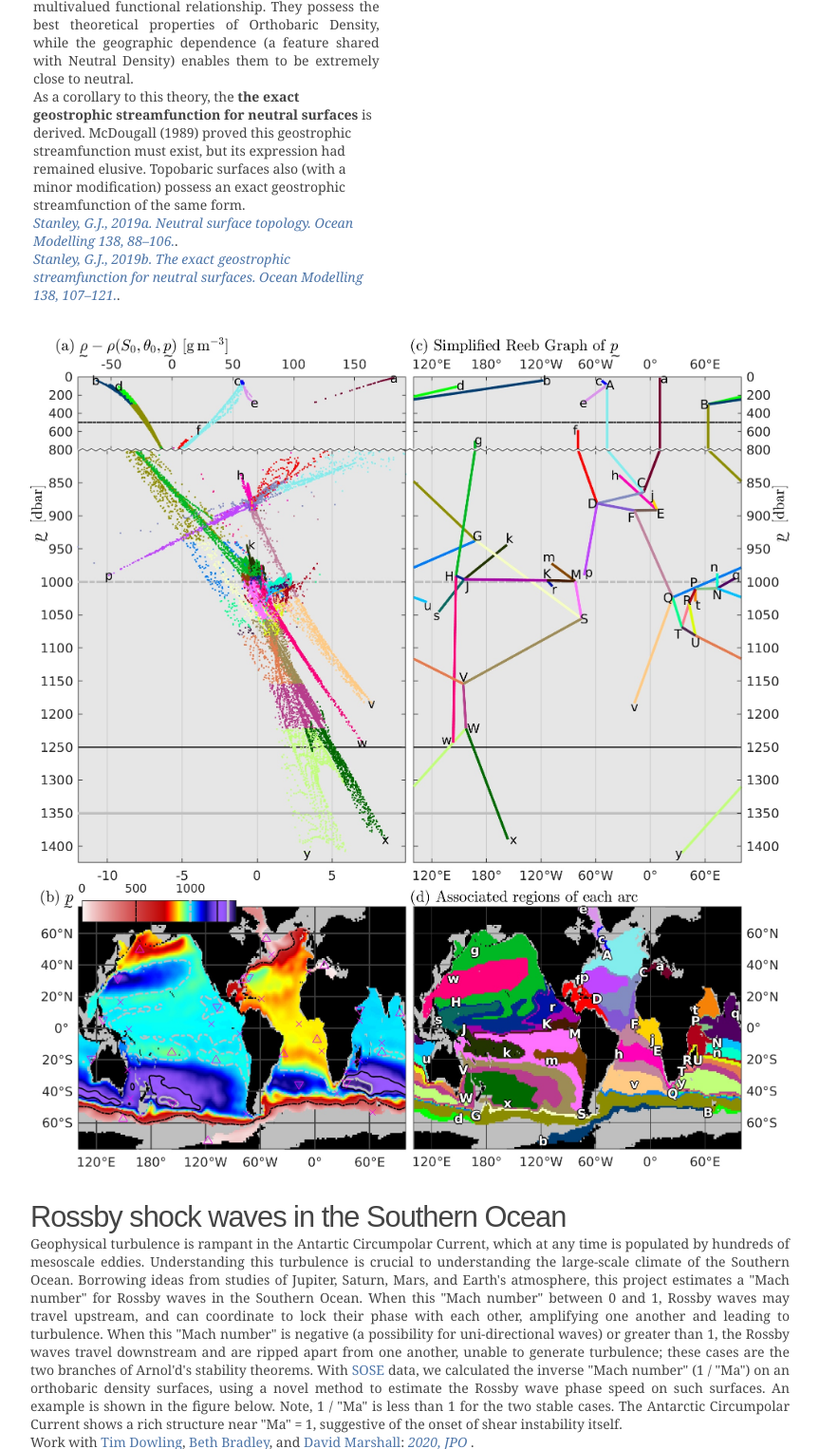
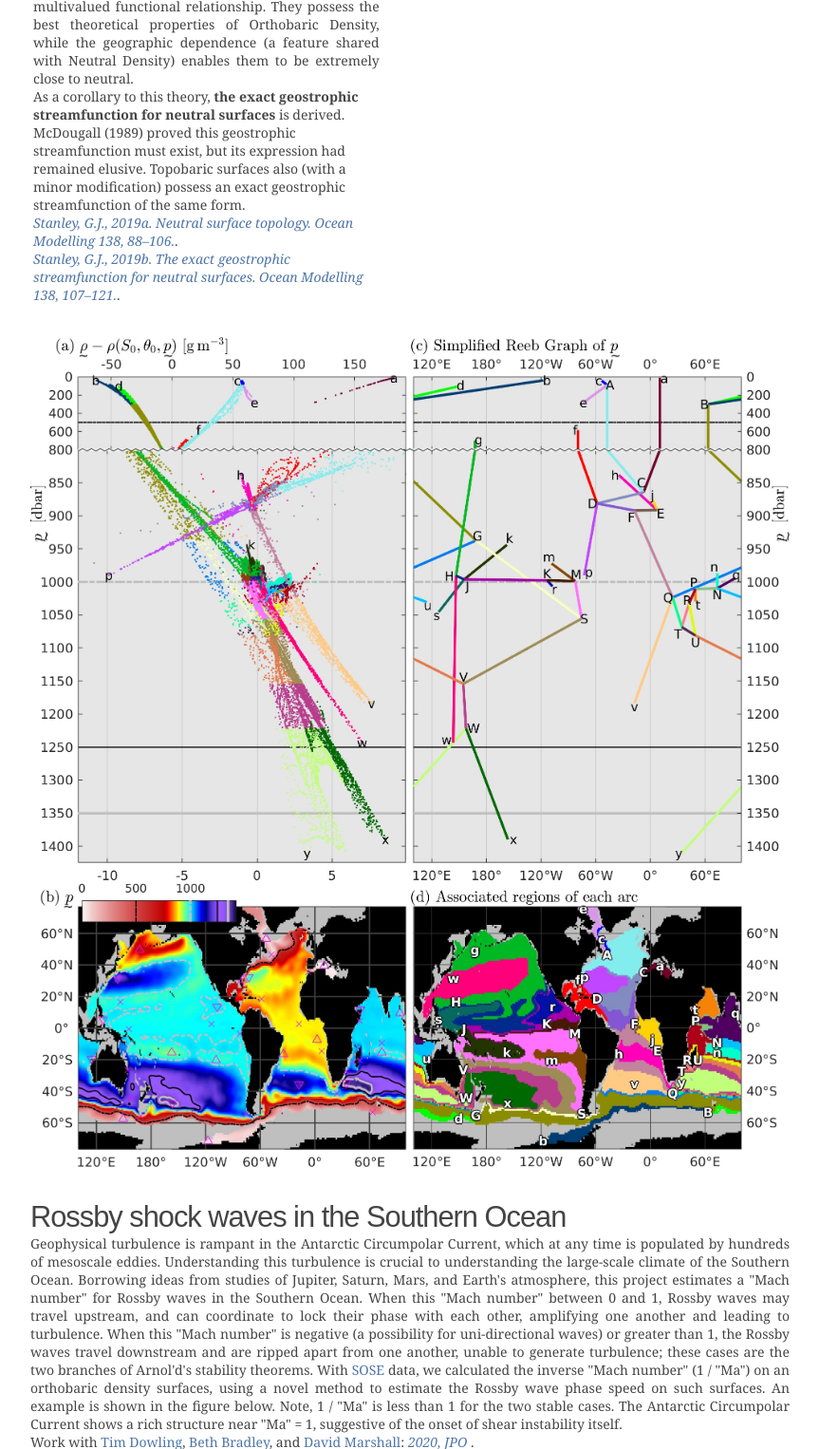
Before and after one commit to geoffstanley/geoffstanley, a plain HTML site: page research.html in a window 1280 px wide. Shown: the part 901-2427 px from the top of the page at 95% size, without its empty margins (138-1001 px from the left). Drawn offline with Linux system fonts and the light colour scheme.

Commit message:
typo fix

```diff
--- a/research.html
+++ b/research.html
@@ -38,7 +38,7 @@
 
 	<p style="text-align:justify"> I've invented new approximately neutral surfaces, called <b>topobaric surfaces</b>, that exploit this multivalued functional relationship. They possess the best theoretical properties of Orthobaric Density, while the geographic dependence (a feature shared with Neutral Density) enables them to be extremely close to neutral. </p>
 
-	<p>As a corollary to this theory, the <b>the exact geostrophic streamfunction for neutral surfaces</b> is derived.  McDougall (1989) proved this geostrophic streamfunction must exist, but its expression had remained elusive.  Topobaric surfaces also (with a minor modification) possess an exact geostrophic streamfunction of the same form. </p>
+	<p>As a corollary to this theory, <b>the exact geostrophic streamfunction for neutral surfaces</b> is derived.  McDougall (1989) proved this geostrophic streamfunction must exist, but its expression had remained elusive.  Topobaric surfaces also (with a minor modification) possess an exact geostrophic streamfunction of the same form. </p>
 	<!---
 	<p>Data used: <a href="http://www.ecco-group.org/products.htm">OCCA and ECCO2</a>.</p>
 	<p>Software used: <a href="http://vgl.csa.iisc.ac.in/software/software.php?pid=003">ReCon</a>.</p>
@@ -65,7 +65,7 @@
 
 <br><br><br>
 <h1 align="left">Rossby shock waves in the Southern Ocean</h1>
-<p style="text-align:justify"> Geophysical turbulence is rampant in the Antartic Circumpolar Current, which at any time is populated by hundreds of mesoscale eddies. Understanding this turbulence is crucial to understanding the large-scale climate of the Southern Ocean. Borrowing ideas from studies of Jupiter, Saturn, Mars, and Earth's atmosphere, this project estimates a "Mach number" for Rossby waves in the Southern Ocean. When this "Mach number" between 0 and 1, Rossby waves may travel upstream, and can coordinate to lock their phase with each other, amplifying one another and leading to turbulence. When this "Mach number" is negative (a possibility for uni-directional waves) or greater than 1, the Rossby waves travel downstream and are ripped apart from one another, unable to generate turbulence; these cases are the two branches of Arnol'd's stability theorems. With <a href="http://sose.ucsd.edu/">SOSE</a> data, we calculated the inverse "Mach number" (1 / "Ma") on an orthobaric density surfaces, using a novel method to estimate the Rossby wave phase speed on such surfaces. An example is shown in the figure below. Note, 1 / "Ma" is less than 1 for the two stable cases.  The Antarctic Circumpolar Current shows a rich structure near "Ma" = 1, suggestive of the onset of shear instability itself. </p>
+<p style="text-align:justify"> Geophysical turbulence is rampant in the Antarctic Circumpolar Current, which at any time is populated by hundreds of mesoscale eddies. Understanding this turbulence is crucial to understanding the large-scale climate of the Southern Ocean. Borrowing ideas from studies of Jupiter, Saturn, Mars, and Earth's atmosphere, this project estimates a "Mach number" for Rossby waves in the Southern Ocean. When this "Mach number" between 0 and 1, Rossby waves may travel upstream, and can coordinate to lock their phase with each other, amplifying one another and leading to turbulence. When this "Mach number" is negative (a possibility for uni-directional waves) or greater than 1, the Rossby waves travel downstream and are ripped apart from one another, unable to generate turbulence; these cases are the two branches of Arnol'd's stability theorems. With <a href="http://sose.ucsd.edu/">SOSE</a> data, we calculated the inverse "Mach number" (1 / "Ma") on an orthobaric density surfaces, using a novel method to estimate the Rossby wave phase speed on such surfaces. An example is shown in the figure below. Note, 1 / "Ma" is less than 1 for the two stable cases.  The Antarctic Circumpolar Current shows a rich structure near "Ma" = 1, suggestive of the onset of shear instability itself. </p>
 <p>Work with <a href="http://louisville.edu/atmosphericscience/faculty-staff/dr.-timothy-dowling">Tim Dowling</a>, <a href="https://scholar.google.com/citations?user=-e0VgS8AAAAJ&hl=en">Beth Bradley</a>, and <a href="http://www.marshallocean.net/">David Marshall</a>:
 <i><a href="https://doi.org/10.1175/JPO-D-19-0140.1">2020, JPO</a></i>
 .</p>
@@ -110,7 +110,7 @@
 <table style="width:800px">
 <tr>
 	<td width="47%" valign="top">
-	<p style="text-align:justify"> This project explored a new parameterization of diapycnal ("vertical") mixing related to parameterized mesoscale eddy activity in coarse-resolution ocean general circulation models. The most common eddy parameterization (Gent-McWilliams) allows a certain amount of energy to disappear. In reality, some of this energy probably cascades to the small-scale and supports diapycnal mixing, likely via internal lee waves generated by flow over topography. We implemented this in the <a href="http://climate.uvic.ca/model/">UVic model</a> (using <a href="https://www.gfdl.noaa.gov/mom-ocean-model/">MOM</a>), and found drastic changes in the simulated abyssal meridional overturning circulation (MOC; shown at right for the the control case in latitude-density space).  Previous theoretical and modelling studies predicted the abyssal MOC should weaken under stronger southern hemisphere westerly winds (which is expected under 21st century anthropogenic climate change). However, stronger westerlies increase eddy activity in the Southern Ocean, which, through this energy pathway, actually <i>strengthens</i> the abyssal MOC. This has significant implications for long-term climate feedbacks. </p>
+	<p style="text-align:justify"> This project explored a new parameterization of diapycnal ("vertical") mixing related to parameterized mesoscale eddy activity in coarse-resolution ocean general circulation models. The most common eddy parameterization (Gent-McWilliams) allows a certain amount of energy to disappear. In reality, some of this energy probably cascades to the small-scale and supports diapycnal mixing, likely via internal lee waves generated by flow over topography. We implemented this in the <a href="http://climate.uvic.ca/model/">UVic model</a> (using <a href="https://www.gfdl.noaa.gov/mom-ocean-model/">MOM</a>), and found drastic changes in the simulated abyssal meridional overturning circulation (MOC; shown at right for the control case in latitude-density space).  Previous theoretical and modelling studies predicted the abyssal MOC should weaken under stronger southern hemisphere westerly winds (which is expected under 21st century anthropogenic climate change). However, stronger westerlies increase eddy activity in the Southern Ocean, which, through this energy pathway, actually <i>strengthens</i> the abyssal MOC. This has significant implications for long-term climate feedbacks. </p>
 
 	<p>Work with <a href="https://scholar.google.com/citations?user=OpHvuGkAAAAJ&hl=en">Oleg Saenko</a>:  <i><a href="https://journals.ametsoc.org/doi/10.1175/JPO-D-13-0116.1">2014, JPO</a></i>. </p>
 	</td>
```
